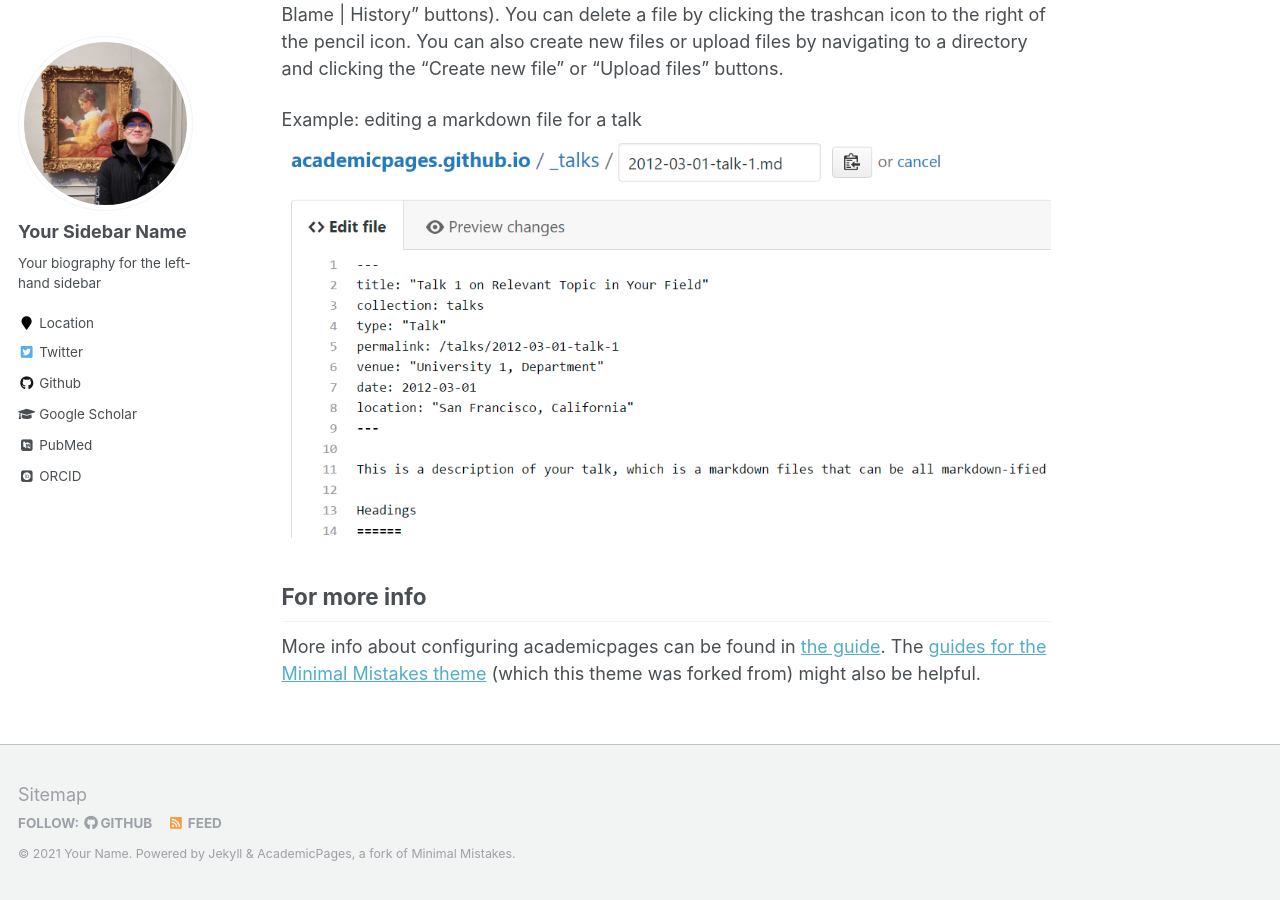
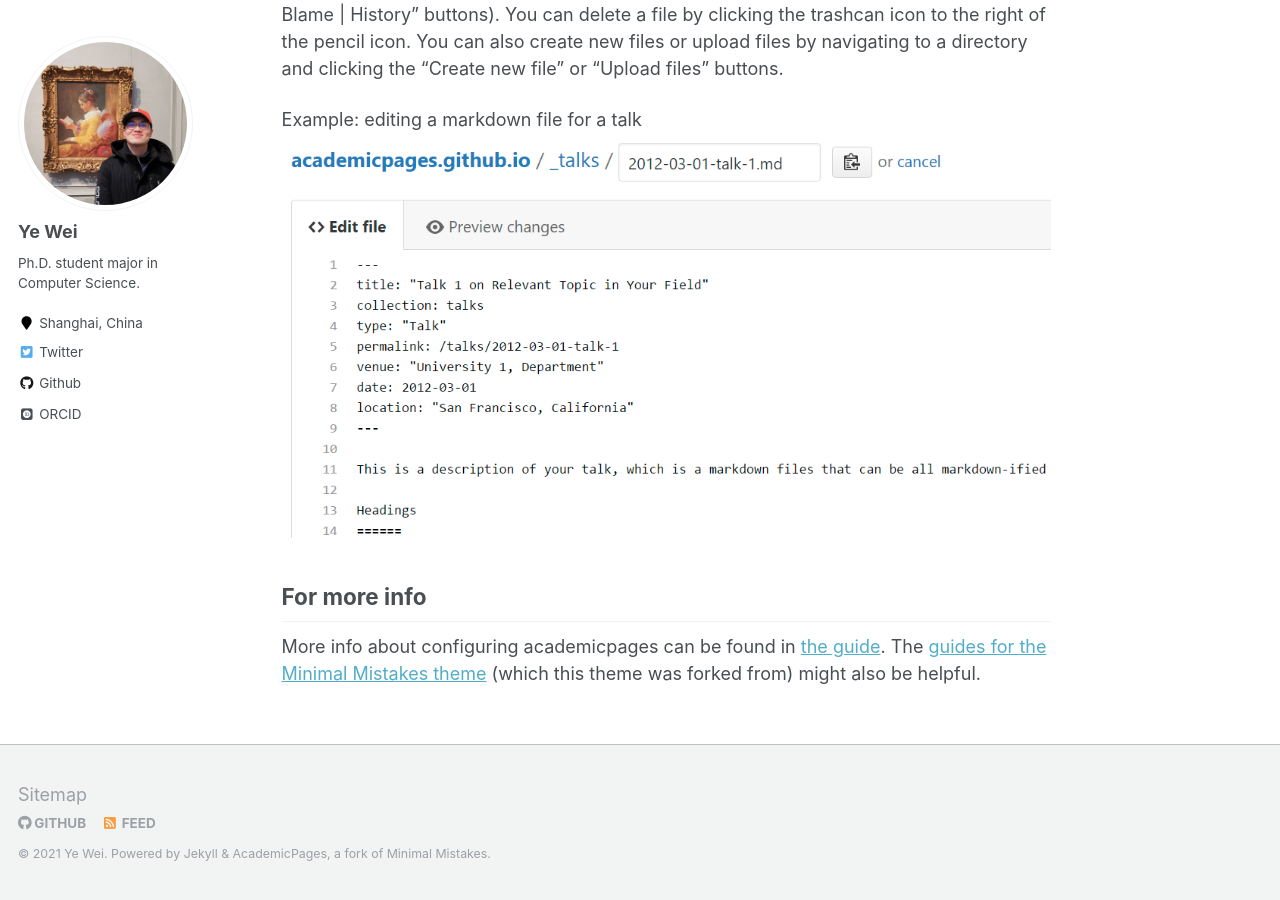
Before and after one commit to Ye-We1/Ye-We1.github.io, a Jekyll site: the page built from _pages/about.md, in a window 1280 px wide and 900 px high, scrolled down 2463 px. Built offline with Jekyll 4.4.1, drawn with Linux system fonts in a browser that asks for light colours; some web fonts are replaced; some of the changed text lies outside the part shown.

Commit message:
Update _config.yml

```diff
--- a/_config.yml
+++ b/_config.yml
@@ -6,14 +6,14 @@
 # `jekyll serve`. If you change this file, please restart the server process.
 
 # Site Settings
-locale                   : "en-US"
-title                    : "Your Name / Site Title"
+locale                   : "Shanghai-China"
+title                    : "Ye Wei"
 title_separator          : "-"
-name                     : &name "Your Name"
-description              : &description "personal description"
-url                      : https://academicpages.github.io # the base hostname & protocol for your site e.g. "https://mmistakes.github.io"
+name                     : &name "Ye Wei"
+description              : &description "Ph.D. student major in Computer Science."
+url                      : https://Ye-We1.github.io # the base hostname & protocol for your site e.g. "https://mmistakes.github.io"
 baseurl                  : "" # the subpath of your site, e.g. "/blog"
-repository               : "academicpages/academicpages.github.io"
+repository               : "Ye-We1/academicpages.github.io"
 teaser                   :  # filename of teaser fallback teaser image placed in /images/, .e.g. "500x300.png"
 breadcrumbs              : false # true, false (default)
 words_per_minute         : 160
@@ -80,13 +80,13 @@
 
 # Site Author
 author:
-  name             : "Your Sidebar Name"
+  name             : "Ye Wei"
   avatar           : "profile.png"
-  bio              : "Your biography for the left-hand sidebar"
-  location         : "Location"
+  bio              : "Ph.D. student major in Computer Science."
+  location         : "Shanghai, China"
   employer         :
-  pubmed           : "https://www.ncbi.nlm.nih.gov/pubmed/?term=john+snow"
-  googlescholar    : "http://yourfullgooglescholarurl.com"
+  pubmed           :  # "https://www.ncbi.nlm.nih.gov/pubmed/?term=john+snow"
+  googlescholar    :  # "http://yourfullgooglescholarurl.com"
   email            :
   researchgate     :  # example: "https://www.researchgate.net/profile/yourprofile"
   uri              :
@@ -96,7 +96,7 @@
   flickr           :
   facebook         :
   foursquare       :
-  github           : "academicpages"
+  github           : "Ye-We1"
   google_plus      :
   keybase          :
   instagram        :
```
